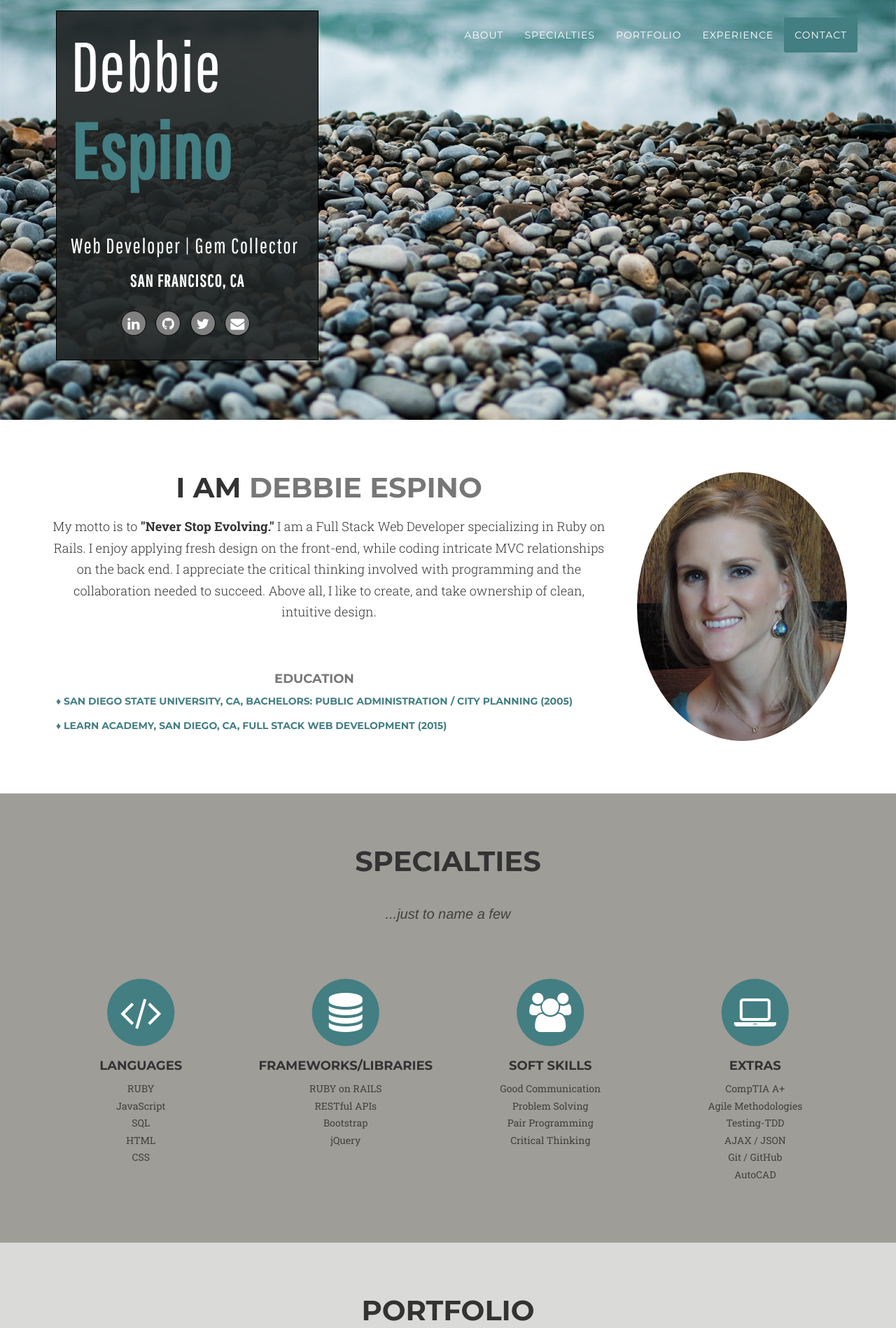
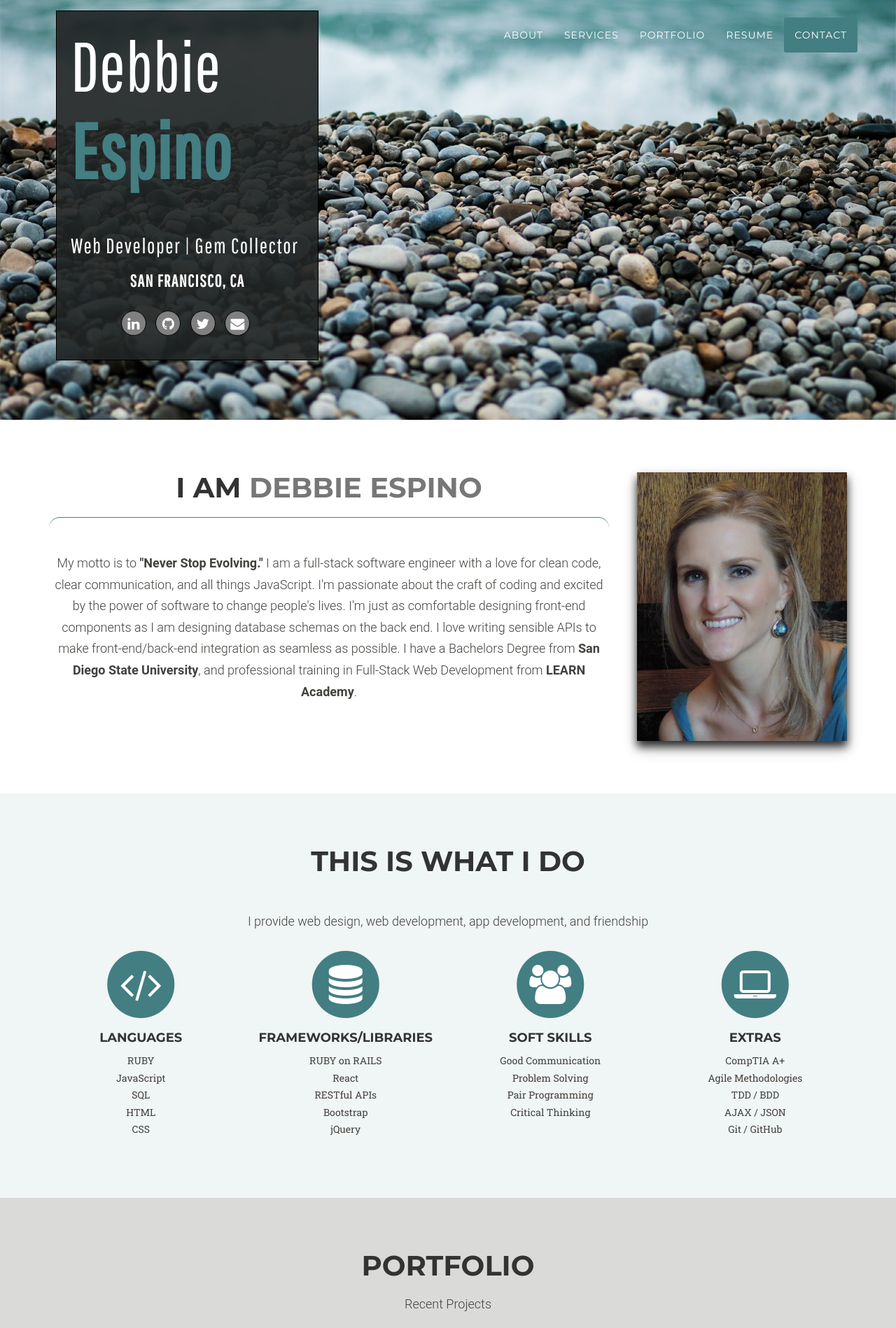
Before and after one commit to despino/Portfolio-ME, a PHP site: page / in a window 1280 px wide. Shown: the top 1898 px of the page at 70% size. Run offline with PHP 8.4, Linux system fonts and the light colour scheme; some libraries are stand-ins or nearby versions; some web fonts are replaced.

Commit message:
Major upgrade to transform website

```diff
--- a/css/page1.css
+++ b/css/page1.css
@@ -262,7 +262,7 @@ fieldset[disabled] .btn-md.active {
       font-size: 1.5em;
     }
 }
-
+/*This is the gray box with my name*/
 div.transbox {
   width: 375px;
   height: 500px;
@@ -272,7 +272,6 @@ div.transbox {
   border: 1px solid black;
   background: rgba(33, 36, 36, 0.9);
   float: left;
-
 }
 div.transbox p {
   margin-left: 20px;
@@ -283,7 +282,6 @@ div.transbox p {
   font-family: 'Pathway Gothic One', sans-serif;
   text-align: left;
 }
-
 
 div.transbox text {
   text-align: center;
@@ -318,7 +316,7 @@ ul#top.social-buttons li a:active {
     background-color: #437E82;
 }
 
-#jobs {
+/*#jobs {
   background: rgba(33, 36, 36, 0.9);
   min-height: inherit;
   min-width:100%;
@@ -327,48 +325,7 @@ ul#top.social-buttons li a:active {
   color: white;
   padding-bottom: 15px;
 }
-
-
-.featurette-heading {
-    font-size: 50px;
-}
-p.lead {
-    display: block;
-    -webkit-margin-before: 1em;
-    -webkit-margin-after: 1em;
-    -webkit-margin-start: 0px;
-    -webkit-margin-end: 0px;
-    margin-bottom: 20px;
-    font-size: 18px;
-    font-weight: 300;
-    line-height: 1.7;
-}
-p.resume-link {
-  font-size: 30px;
-}
-
-.featurette-heading {
-    display: block;
-    font-size: 1.5em;
-    -webkit-margin-before: 0.83em;
-    -webkit-margin-after: 0.83em;
-    -webkit-margin-start: 0px;
-    -webkit-margin-end: 0px;
-    font-weight: bold;
-}
-.featurette {
-    display: block;
-}
-
-.img-circle {
-    border-radius: 50%;
-}
-.featurette-image.pull-right {
-    margin-left: 40px;
-}
-.pull-right {
-    float: right!important;
-}
+*/
 
 header {
     text-align: center;
@@ -429,18 +386,59 @@ header .intro-text .intro-heading {
     line-height: 75px;
   }
 }
-
+/*<----------------------------ABOUT SECTION------------------------>*/
 section {
   align-items: center;
-
 }
 section.featurette{
   max-height: 100%;
 }
-#specialties{
-  background-color: #9E9D98;
+
+/*Text in About Section*/
+p.lead {
+  color: #42413d;
+  font-family: 'Roboto', 'Helvetica Neue', Helvetica, Arial, sans-serif;"
+  display: block;
+  -webkit-margin-before: 1em;
+  -webkit-margin-after: 1em;
+  -webkit-margin-start: 0px;
+  -webkit-margin-end: 0px;
+  margin-bottom: 20px;
+  font-size: 18px;
+  font-weight: 300;
+  line-height: 1.7;
 }
-section.specialties{
+
+.featurette-heading {
+  display: block;
+  /*font-size: 1.5em;*/
+  font-size: 50px;
+  -webkit-margin-before: 0.83em;
+  -webkit-margin-after: 0.83em;
+  -webkit-margin-start: 0px;
+  -webkit-margin-end: 0px;
+  font-weight: bold;
+}
+.featurette {
+  display: block;
+}
+
+.featurette-image.pull-right {
+  margin-left: 40px;
+}
+.pull-right {
+  float: right!important;
+}
+/*<----------------------SERVICES SECTION-------------------------->*/
+#services{
+  background-color: #f0f5f5;
+}
+section.services{
+  font-size: 40px;
+}
+section h2.featurette-heading {
+  margin-top: 0px;
+  margin-bottom: 15px;
   font-size: 40px;
 }
 
@@ -449,40 +447,39 @@ section h2.section-heading {
   margin-bottom: 15px;
   font-size: 40px;
 }
-#education {
-  font-family: Montserrat,"Helvetica Neue",Helvetica,Arial,sans-serif;
-  position: absolute;
-  text-align: center;
-  font-size: 14px;
-  line-height: 1px;
-  padding: 10px;
-
+/*<--------------Turquoise Line------------------->*/
+hr.style-seven {
+  height: 30px;
+  border-style: solid;
+  border-color: #437E82;
+  border-width: 1px 0 0 0;
+  border-radius: 20px;
 }
-.edu{
-  color: #437E82;
-  text-align: left;
+hr.style-seven:before {
+  display: block;
+  content: "";
+  height: 30px;
+  margin-top: -31px;
+  border-style: solid;
+  border-color: #437E82;
+  border-width: 0 0 1px 0;
+  border-radius: 20px;
 }
-
-section h2.featurette-heading {
-  margin-top: 0px;
-  margin-bottom: 15px;
-  font-size: 40px;
-}
-
-section h3.section-subheading {
+/*<-------------------Subheadings for all sections should be changed to p.lead----------->*/
+/*section h3.section-subheading {
   margin-bottom: 75px;
   text-transform: none;
   font-family: "Droid Serif","Helvetica Neue",Helvetica,Arial,sans-serif;
   font-size: 16px;
   font-style: italic;
   font-weight: 400;
-}
-#work-experience{
+}*/
+/*#work-experience{
   background-color: #F0F5F5;
   min-width: 100%;
   min-height: 100%;
-}
-
+}*/
+/*<----------------PORTFOLIO SECTION--------->*/
 @media(min-width:768px) {
   section {
     padding: 75px 0;
@@ -573,107 +570,7 @@ section h3.section-subheading {
       margin: 0 0 30px;
   }
 }
-
-section#contact{
-  background-position: cover;
-  background-size: cover;
-  background-color: black;
-}
-
-#contact .container{
-  padding-top: 30px;
-  padding-bottom: 30px;
-  background-color: #222;
-  background-image: url(../img/stars.gif);
-  min-width: 100%;
-  min-height: 100%;
-  background-position: cover;
-  background-repeat: no-repeat;
-  background-size: cover;
-}
-
-section#contact .section-heading {
-    color: #fff;
-}
-
-section#contact .form-group {
-    margin-bottom: 25px;
-}
-
-section#contact .form-group input,
-section#contact .form-group textarea {
-    padding: 20px;
-}
-
-section#contact .form-group input.form-control {
-    height: auto;
-}
-
-section#contact .form-group textarea.form-control {
-    height: 236px;
-}
-
-section#contact .form-control:focus {
-    border-color: #9fa8a3;
-    box-shadow: none;
-}
-
-section#contact::-webkit-input-placeholder {
-    text-transform: uppercase;
-    font-family: Montserrat,"Helvetica Neue",Helvetica,Arial,sans-serif;
-    font-weight: 700;
-    color: #bbb;
-}
-
-section#contact:-moz-placeholder {
-    text-transform: uppercase;
-    font-family: Montserrat,"Helvetica Neue",Helvetica,Arial,sans-serif;
-    font-weight: 700;
-    color: #bbb;
-}
-
-section#contact::-moz-placeholder {
-    text-transform: uppercase;
-    font-family: Montserrat,"Helvetica Neue",Helvetica,Arial,sans-serif;
-    font-weight: 700;
-    color: #bbb;
-}
-
-section#contact:-ms-input-placeholder {
-    text-transform: uppercase;
-    font-family: Montserrat,"Helvetica Neue",Helvetica,Arial,sans-serif;
-    font-weight: 700;
-    color: #bbb;
-}
-
-section#contact .text-danger {
-    color: #437e82;
-}
-
-
-#submitButton {
-  background-color: #437E82;
-  border-color: #437E82;
-  font-family: "Helvetica Neue",Helvetica,Arial,sans-serif;
-  font-size:16px;
-  color:white;
-  text-transform: uppercase;
-
-}
-#submitButton:hover{
-  background: #9E9D98;
-  border-color: #9E9D98;
-  font-family: "Helvetica Neue",Helvetica,Arial,sans-serif;
-  font-size:16px;
-  color:black;
-  -webkit-transition: All 0.2s ease;
-  -moz-transition: All 0.2s ease;
-  -o-transition: All 0.2s ease;
-  -ms-transition: All 0.2s ease;
-  transition: All 0.2s ease;
-}
-
-
+/*<---------------FOOTER SECTION----------------->*/
 footer {
   text-align: center;
   background-color: #9E9D98;
@@ -687,7 +584,6 @@ footer {
   margin-right: -20px;
   position:inherit;
 }
-
 
 footer span.copyright {
   text-transform: uppercase;
@@ -830,6 +726,105 @@ img::-moz-selection {
   background: 0 0;
 }
 
-body {
+/*<--------------CONTACT SECTION--------->*/
+section#contact{
+  background-position: cover;
+  background-size: cover;
+  background-color: black;
+}
+
+#contact .container{
+  padding-top: 30px;
+  padding-bottom: 30px;
+  background-color: #222;
+  /*background-image: url(../img/stars.gif);*/
+  min-width: 100%;
+  min-height: 100%;
+  background-position: cover;
+  background-repeat: no-repeat;
+  background-size: cover;
+}
+
+section#contact .section-heading {
+    color: #fff;
+}
+
+section#contact .form-group {
+    margin-bottom: 25px;
+}
+
+section#contact .form-group input,
+section#contact .form-group textarea {
+    padding: 20px;
+}
+
+section#contact .form-group input.form-control {
+    height: auto;
+}
+
+section#contact .form-group textarea.form-control {
+    height: 236px;
+}
+
+section#contact .form-control:focus {
+    border-color: #9fa8a3;
+    box-shadow: none;
+}
+
+section#contact::-webkit-input-placeholder {
+    text-transform: uppercase;
+    font-family: Montserrat,"Helvetica Neue",Helvetica,Arial,sans-serif;
+    font-weight: 700;
+    color: #bbb;
+}
+
+section#contact:-moz-placeholder {
+    text-transform: uppercase;
+    font-family: Montserrat,"Helvetica Neue",Helvetica,Arial,sans-serif;
+    font-weight: 700;
+    color: #bbb;
+}
+
+section#contact::-moz-placeholder {
+    text-transform: uppercase;
+    font-family: Montserrat,"Helvetica Neue",Helvetica,Arial,sans-serif;
+    font-weight: 700;
+    color: #bbb;
+}
+
+section#contact:-ms-input-placeholder {
+    text-transform: uppercase;
+    font-family: Montserrat,"Helvetica Neue",Helvetica,Arial,sans-serif;
+    font-weight: 700;
+    color: #bbb;
+}
+
+section#contact .text-danger {
+    color: #437e82;
+}
+
+#submitButton {
+  background-color: #437E82;
+  border-color: #437E82;
+  font-family: "Helvetica Neue",Helvetica,Arial,sans-serif;
+  font-size:16px;
+  color:white;
+  text-transform: uppercase;
+}
+
+#submitButton:hover{
+  background: #9E9D98;
+  border-color: #9E9D98;
+  font-family: "Helvetica Neue",Helvetica,Arial,sans-serif;
+  font-size:16px;
+  color:black;
+  -webkit-transition: All 0.2s ease;
+  -moz-transition: All 0.2s ease;
+  -o-transition: All 0.2s ease;
+  -ms-transition: All 0.2s ease;
+  transition: All 0.2s ease;
+}
+
+/*body {
     webkit-tap-highlight-color: #437E82;
-}
+}*/
--- a/index.html
+++ b/index.html
@@ -1,12 +1,9 @@
 <!DOCTYPE html>
 <html lang="en">
-
 <head>
-
     <meta charset="utf-8">
     <meta http-equiv="X-UA-Compatible" content="IE=edge">
     <meta name="viewport" content="width=device-width, initial-scale=1">
-
     <title>Debbie Espino | Web Developer</title>
     <!-- Bootstrap Core CSS -->
     <link href="css/bootstrap.min.css" rel="stylesheet">
@@ -44,13 +41,13 @@
             <a class="page-scroll" href="#about">About</a>
           </li>
           <li>
-            <a class="page-scroll" href="#specialties">Specialties</a>
+            <a class="page-scroll" href="#services">Services</a>
           </li>
           <li>
             <a class="page-scroll" href="#portfolio">Portfolio</a>
           </li>
           <li>
-            <a class="page-scroll" href="#work-experience">Experience</a>
+            <a class="page-scroll" href="#resume">Resume</a>
           </li>
           <li>
             <a class="page-scroll" href="#contact">Contact</a>
@@ -82,32 +79,26 @@
       <div class="container">
         <div class="row">
           <div class="col-lg-12 text-center">
-            <img class="featurette-image img-circle img-responsive pull-right" src="Deb2.jpg" height="250" width="300">
+            <img class="featurette-image img-rectangle img-responsive pull-right" src="Deb2.jpg" style="box-shadow: 0 8px 12px 0 rgba(0, 0, 0, 0.8), 0 12px 20px 0 rgba(0, 0, 0, 0.19);" height="auto" width="300">
             <h2 class="featurette-heading">I AM
               <span></span>
               <span class="text-muted">Debbie Espino</span>
             </h2>
-            <p class="lead">My motto is to <strong>"Never Stop Evolving."</strong> I am a Full Stack Web Developer specializing in Ruby on Rails. I enjoy applying fresh design on the front-end, while coding intricate MVC relationships on the back end. I appreciate the critical thinking involved with programming and the collaboration needed to succeed. Above all, I like to create, and take ownership of clean, intuitive design.
+            <hr class="style-seven">
+            <p class="lead">My motto is to <strong>"Never Stop Evolving."</strong> I am a full-stack software engineer with a love for clean code, clear communication, and all things JavaScript. I'm passionate about the craft of coding and excited by the power of software to change people's lives. I'm just as comfortable designing front-end components as I am designing database schemas on the back end. I love writing sensible APIs to make front-end/back-end integration as seamless as possible.  I have a Bachelors Degree from <strong>San Diego State University</strong>, and professional training in Full-Stack Web Development from <strong>LEARN Academy</strong>.
             <br/><br/>
-            </p>
-          <div id="education" class="education">
-            <h4 class="text-muted">Education<h4>
-              <p class="edu">&diams; San Diego State University, CA,
-              Bachelors: Public Administration / City Planning (2005)
-              </p>
-              <p class="edu">&diams; LEARN Academy, San Diego, CA, Full Stack Web Development (2015)
             </p>
         </div>
       </div>
-      </div>
     </section>
-        <!-- Skills Section -->
-    <section id="specialties">
+
+    <!-- Services Section -->
+  <section id="services">
   <div class="container">
     <div class="row">
       <div class="col-lg-12 text-center">
-            <h2 class="section-heading">Specialties</h2>
-            <h3 class="section-subheading text-muted;" style="color:#42413d; font-size: 20px;"><br>...just to name a few</h3>
+        <h2 class="section-heading">THIS IS WHAT I DO</h2>
+        <p class="lead" style="color:#42413d; font-size: 18px; font-family: 'Roboto', 'Helvetica Neue', Helvetica, Arial, sans-serif;"><br>I provide web design, web development, app development, and friendship</h3>
       </div>
     </div>
       <div class="row text-center">
@@ -128,7 +119,7 @@
             </span>
             <h4 class="service-heading">Frameworks/Libraries</h4>
             <p class="text-muted" style="color: #42413d">
-                  RUBY on RAILS<br>RESTful APIs<br>Bootstrap<br>jQuery
+              RUBY on RAILS<br>React<br>RESTful APIs<br>Bootstrap<br>jQuery
             </p>
         </div>
         <div class="col-md-3">
@@ -148,19 +139,18 @@
           </span>
             <h4 class="service-heading">Extras</h4>
             <p class="text-muted" style="color: #42413d">
-                  CompTIA A+<br>Agile Methodologies<br>Testing-TDD<br>AJAX / JSON<br>Git / GitHub<br>AutoCAD
+              CompTIA A+<br>Agile Methodologies<br>TDD / BDD<br>AJAX / JSON<br>Git / GitHub<br>
             </p>
         </div>
       </div>
   </section>
-
     <!-- Portfolio Grid Section -->
     <section id="portfolio" class="bg-light-gray">
       <div class="container">
         <div class="row">
           <div class="col-lg-12 text-center">
             <h2 class="section-heading">Portfolio</h2>
-            <h3 class="section-subheading text-muted" style="font-size: 20px;">Recent Projects</h3>
+            <p class="lead">Recent Projects</h3>
           </div>
         </div>
         <div class="row">
@@ -307,14 +297,16 @@
         </div>
     </div>
   <!-- </section> -->
-<!-- Work Experience -->
-    <section id="work-experience" class="container">
-      <div class="work-experience">
+
+
+<!-- <!Work Experience -->
+    <!-- <section id="resume" class="container">
+      <div class="resume">
         <div class="row">
           <div class="col-lg-12 text-center">
             <h2 class="section-heading" id="header">Work Experience</h2>
-            <!-- <h3 class="section-subheading text-muted"> -->
-            <div>
+            <!<h3 class="section-subheading text-muted"> -->
+            <!-- <div>
               <h3><a href="webresume.pdf" target="_blank"><button  id="submitButton" type="submit" class="btn btn-xl">See Full Resume</button></a></h3>
             </div>
           </div>
@@ -346,26 +338,8 @@
               <text style="color:white;letter-spacing: 2px; line-height:2px;">Beta tested mobile apps for a startup; Generated profiles, accounts, and content for database functionality based on UI/UX; Drafted and submitted permits for commercial and residential construction; 100% Led Company rebranding leading to increased visibility by 25% within the first year;
               </text>
             </div>
-            <div class="col-lg-4">
-                <p style="font-size: 20px; letter-spacing: 1.5px; padding-top:25px;border-top:1px dotted tan;"> Oceanit | <br/>Environmental Planner</p>
-                <h5 style="font-size:18px;font-family: 'Pathway Gothic One', sans-serif; color: #437E82; letter-spacing: 3px;">Honolulu, HI</h5>
-                <text style="color:white; letter-spacing: 2px; line-height:2px;">Managed 100% of Federal, State, City and County Environmental Permit Applications company-wide; Drafted plans for a housing development utilizing culturally owned resources for Native Hawaiians; Designed and created virtual scenarios within SketchUp, and 3DS Max for homeland security risks associated with U.S. transportation systems;
-                </text>
             </div>
-              <div class="col-lg-4">
-                <p style="font-size: 20px; letter-spacing: 1.5px; padding-top:25px;border-top:1px dotted tan;"> Allana Buick &amp; Bers | <br/>Building Envelope Tech / CAD</p>
-                <h5 style="font-size:18px;font-family: 'Pathway Gothic One', sans-serif; color: #437E82; letter-spacing: 3px;">Honolulu, HI</h5>
-                <text style="color:white; letter-spacing: 2px; line-height:2px;">Managed construction and inspection projects for building envelope: waterproofing, plumbing and roofing systems; Orchestrated a multimillion dollar plumbing retrofit project for a premier Waikiki luxury high-rise; Drafted and managed construction documentation including plans, specifications, contractual documents, and permits;
-                </text>
-              </div>
-            <!-- <div class="col-lg-4">
-                <p style="font-size: 20px; letter-spacing: 1.5px; padding-top:25px;border-top:1px dotted tan;"> APAC Mechanical | <br/>Assistant Project Coord.</p>
-                <h5 style="font-size:18px;font-family: 'Pathway Gothic One', sans-serif; color: #437E82; letter-spacing: 3px;padding-top: -80px;">Honolulu, HI</h5>
-                <text style="color:white;letter-spacing: 2px; line-height:2px;">Managed the HVAC service and repair department overseeing serfice for 150 commercial businesses on within the Hawaiian Islands; Prepared construction documentations for mechanical projects; Developed and issued marketing collateral for rebranding;
-                </text>
-              </div> -->
-            </div>
-    </section>
+    </section>  -->
 
   <!-- Contact Section -->
     <section id="contact">
```
Lines whose indentation alone changed are shown as unchanged.
